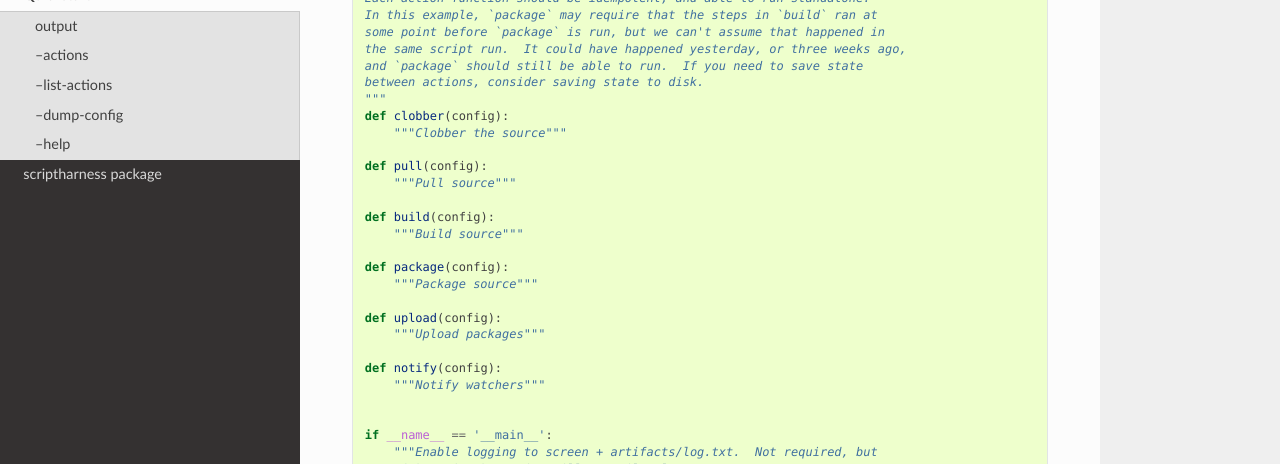
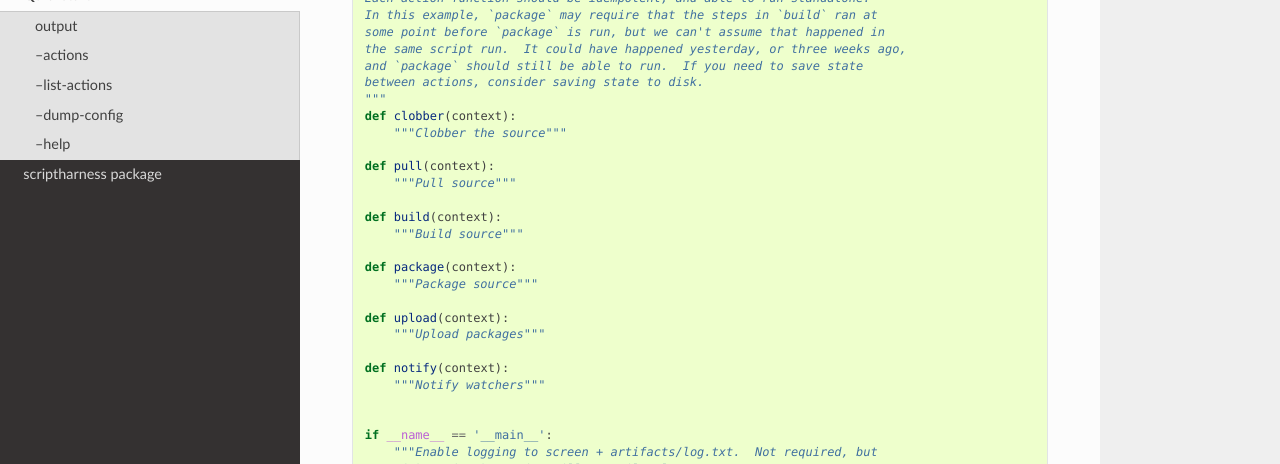
Before and after one commit to scriptharness/python-scriptharness, a Sphinx documentation site: the page built from docs/quickstart.rst, in a window 1280 px wide and 900 px high, scrolled down 365 px. Shown: the part 151-615 px from the top of the window. Built offline with Sphinx 7.4.7 and the Read the Docs theme 2.0.0, drawn with Linux system fonts in a browser that asks for light colours.

Commit message:
quick README fix

```diff
--- a/README.rst
+++ b/README.rst
@@ -1,7 +1,7 @@
 Scriptharness
 =============
 
-Scriptharness is a framework for writing scripts.  There are three core principl    es: full logging, flexible configuration, and modular actions.  The goal of `full logging` is to be able to debug problems purely through the log.  The goal of `flexible configuration` is to make each script useful in a variety of contexts and environments.  The goals of `modular actions` are a) faster development feedback loops and b) different workflows for different usage requirements.
+Scriptharness is a framework for writing scripts.  There are three core principles: full logging, flexible configuration, and modular actions.  The goal of `full logging` is to be able to debug problems purely through the log.  The goal of `flexible configuration` is to make each script useful in a variety of contexts and environments.  The goals of `modular actions` are a) faster development feedback loops and b) different workflows for different usage requirements.
 
 ############
 Full logging
--- a/docs/quickstart.rst
+++ b/docs/quickstart.rst
@@ -31,22 +31,22 @@ Here's an example script.  The file is also viewable here_.
     and `package` should still be able to run.  If you need to save state
     between actions, consider saving state to disk.
     """
-    def clobber(config):
+    def clobber(context):
         """Clobber the source"""
 
-    def pull(config):
+    def pull(context):
         """Pull source"""
 
-    def build(config):
+    def build(context):
         """Build source"""
 
-    def package(config):
+    def package(context):
         """Package source"""
 
-    def upload(config):
+    def upload(context):
         """Upload packages"""
 
-    def notify(config):
+    def notify(context):
         """Notify watchers"""
 
 
```
Also changed, not shown: 1 other file.
